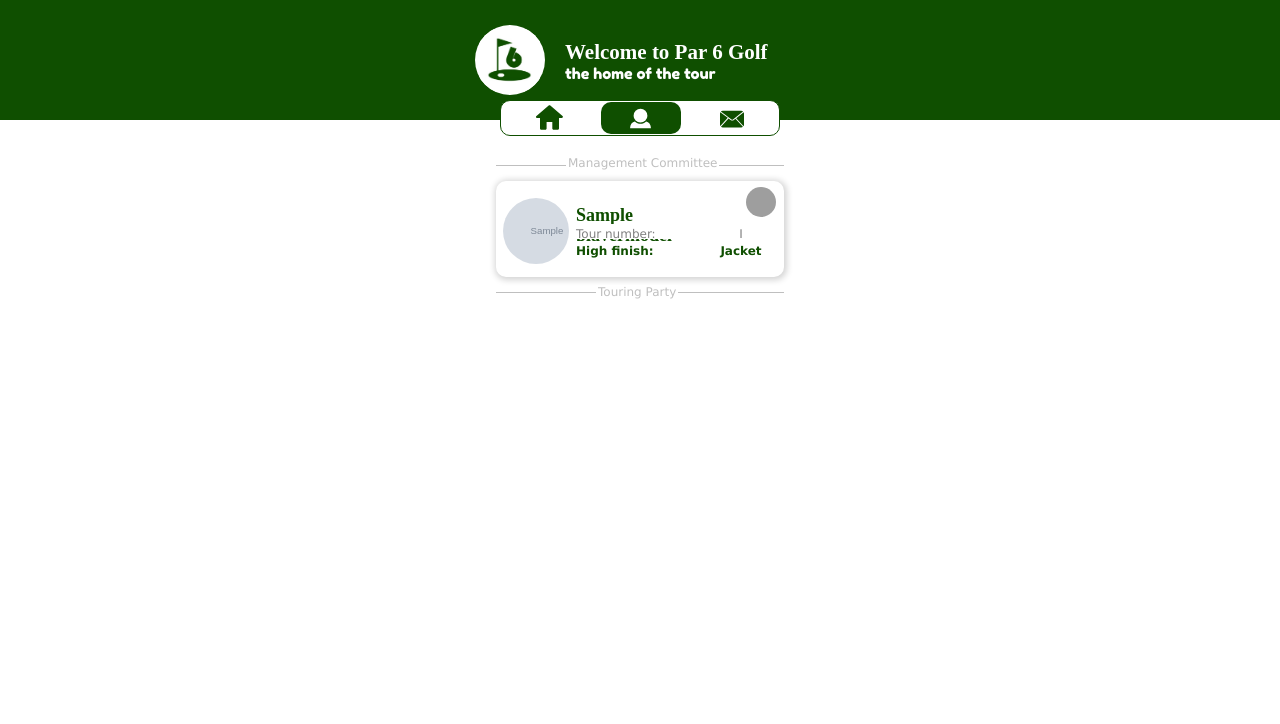
After one commit to dmhburke/par6golfhomepageGIT, a Django app: page /players in a window 1280 px wide. The commit adds this page. Shown: the top 724 px of the page. Run offline with Django 3.2, Linux system fonts and the light colour scheme; tables that the repository leaves empty hold one stand-in row (values such as "Sample post"); grey boxes marked "Sample" are stand-in pictures; some libraries are stand-ins or nearby versions; grey boxes are pictures that could not be loaded.

Commit message:
Update player pages

```diff
--- a/catalog/choices.py
+++ b/catalog/choices.py
@@ -5,3 +5,18 @@ STATUS_OPTIONS = (
     ("MAYBE", "Keep me informed"),
     ("NO", "Out"),
 )
+
+YES_NO = (
+    ("YES", "Yes"),
+    ("NO", "No"),
+)
+
+NATIONALITIES = (
+    ("American", "American"),
+    ("Australian", "Australian"),
+    ("British", "British"),
+    ("Canadian", "Canadian"),
+    ("New Zealand", "New Zealand"),
+    ("Swedish", "Swedish"),
+
+)
--- a/catalog/static/css/styles.css
+++ b/catalog/static/css/styles.css
@@ -1019,5 +1019,122 @@ select:focus, textarea:focus {
   top: 215px;
   left: 20px;
   border-radius: 10px;
+}
 
+/* === PLAYERS === */
+
+.mgmtCommitteeBox {
+  position: relative;
+  width: 80%;
+  margin: 20px auto;
+  border-top: 1px solid #BFBFBF;
+  border-bottom: 1px solid #BFBFBF;
+  padding: 0px 0px;
 }
+
+.touringPartyBox {
+  position: relative;
+  width: 80%;
+  margin: 20px auto;
+  padding: 0px 0px;
+}
+
+.mgmtCommitteeText {
+  height: 15px;
+  color: #BFBFBF;
+  background-color: white;
+  padding: 0px 2px;
+  position: absolute;
+  text-align: center;
+}
+
+#mgmtCommitteeTextHeader {
+  top: -10px;
+  left: 70px;
+}
+
+#mgmtCommitteeTextFooter {
+  bottom: -8px;
+  left: 100px;
+}
+
+.playerContentBox {
+  height: 96px;
+  width: 100%;
+  margin: 15px auto;
+  border-radius: 10px;
+  position: relative;
+}
+
+.playerContentImage {
+  height: 66px;
+  width: 66px;
+  border-radius: 100%;
+  background-color: grey;
+  position: absolute;
+  left: 7px;
+  top: 17px;
+}
+
+.playerContentRow {
+  position: absolute;
+  left: 80px;
+  height: 20px;
+  line-height: 20px;
+  width: 190px;
+}
+
+#playerNameDetails {
+  top: 24px;
+}
+
+#playerTourDetails {
+  top: 43px;
+  height: 15px;
+  background-color: none;
+}
+
+#playerHighFinishDetails {
+  top: 60px;
+  height: 15px;
+  background-color: none;
+  font-weight: bold;
+}
+
+.playerResultKey {
+  position: absolute;
+  left: 0px;
+  background-color: white;
+  height: 100%;
+  width: 150px;
+}
+
+.playerResultValue {
+  position:absolute;
+  right: 0px;
+  height: 100%;
+  width: 50px;
+  text-align: center;
+  color: grey;
+}
+
+#playerResultName {
+  font-weight: bold;
+  font-family: var(--brandfont);
+  font-size: 1.5rem;
+  color: var(--par6green);
+}
+
+#tourResultLabel, #finishResultLabel {
+  color: grey;
+}
+
+.playerNationality {
+  position: absolute;
+  height: 30px;
+  width: 30px;
+  border-radius: 100%;
+  background-color: grey;
+  right: -10px;
+  top: -18px;
+}
--- a/catalog/templates/landingpage.html
+++ b/catalog/templates/landingpage.html
@@ -14,10 +14,9 @@
 {% endblock %}
 
 {% block menuItemPlayers %}
-<!-- <a href="{% url 'register' %}"> -->
+<a href="{% url 'players' %}">
   <div class="menuIconHolder">
-  <img id=menuIconPlayer src="{% static 'icons/menuPlayerGreen.svg' %}"></div>
-<!-- </a> -->
+  <img id=menuIconPlayer src="{% static 'icons/menuPlayerGreen.svg' %}"></div></a>
 {% endblock %}
 
 {% block menuItemRegister %}
--- /dev/null
+++ b/catalog/templates/players.html
@@ -0,0 +1,88 @@
+{% extends "_basetemplate.html" %}
+
+{% block browserTitle %}
+
+{% endblock %}
+
+{% load static %}
+{% load humanize %}
+<!-- This block section defines the ACTIVE MENU ITEMS in the menu bar (adjusted for each) -->
+{% block menuItemHome %}
+<a href="{% url 'landingpage' %}">
+  <div class="menuIconHolder"> <!-- menuItemActive -->
+  <img id=menuIconHome src="{% static 'icons/menuHomeGreen.svg' %}"></div></a>
+{% endblock %}
+
+{% block menuItemPlayers %}
+<a href="{% url 'players' %}">
+  <div class="menuIconHolder menuItemActive">
+  <img id=menuIconPlayer src="{% static 'icons/menuPlayerWhite.svg' %}"></div></a>
+{% endblock %}
+
+{% block menuItemRegister %}
+<a href="{% url 'register' %}">
+  <div class="menuIconHolder">
+  <img id=menuIconRegister src="{% static 'icons/menuRegisterGreen.svg' %}"></div></a>
+{% endblock %}
+
+
+{% block content %}
+<div class="scrollContainer smoothScroll">
+<div class=contentBuffer20px></div>
+{% if mgmt_committee %}
+<div class=mgmtCommitteeBox>
+  <div class=mgmtCommitteeText id=mgmtCommitteeTextHeader>Management Committee</div>
+{% for player in mgmt_committee %}
+<div class="playerContentBox bigShadow">
+  <div class="playerContentImage" style="background-image: url({{player.image.url}}); background-size: cover"></div>
+  <div class="playerContentRow" id=playerNameDetails>
+    <div class=playerResultKey id="playerResultName">{{player.name}}</div>
+    <div class=playerNationality style="background-image: url({{player.nationality_flag}}); background-size: cover"></div>
+  </div>
+  <div class="playerContentRow" id=playerTourDetails>
+    <div class=playerResultKey id="tourResultLabel">Tour number:</div>
+    <div class=playerResultValue>{{player.roman_numerals}}</div>
+  </div>
+
+  {% if player.result_jacket == "Jacket" %}
+  <div class="playerContentRow" id=playerHighFinishDetails>
+    <div class="playerResultKey" id="finishResultLabel" style="color: var(--par6green)">High finish:</div>
+    <div class=playerResultValue style="color: var(--par6green)">{{player.result_jacket|ordinal}}</div>
+  </div>
+  {% else %}
+  <div class="playerContentRow" id=playerHighFinishDetails>
+    <div class=playerResultKey id="finishResultLabel">High finish:</div>
+    <div class=playerResultValue>{{player.result_jacket|ordinal}}</div>
+  </div>
+  {% endif %}
+</div>
+{% endfor %}
+<div class=mgmtCommitteeText id=mgmtCommitteeTextFooter>Touring Party</div>
+</div>
+{% endif %}
+
+{% for player in touring_party %}
+<div class=touringPartyBox>
+<div class="playerContentBox bigShadow">
+  <div class="playerContentImage" style="background-image: url({{player.image.url}}); background-size: cover"></div>
+  <div class="playerContentRow" id=playerNameDetails>
+    <div class=playerResultKey id="playerResultName">{{player.name}}</div>
+    <div class=playerNationality style="background-image: url({{player.nationality_flag}}); background-size: cover"></div>
+  </div>
+  <div class="playerContentRow" id=playerTourDetails>
+    <div class=playerResultKey id="tourResultLabel">Tour number:</div>
+    <div class=playerResultValue>{{player.roman_numerals}}</div>
+  </div>
+  <div class="playerContentRow" id=playerHighFinishDetails>
+    <div class=playerResultKey id="finishResultLabel">High finish:</div>
+    <div class=playerResultValue>{{player.result_jacket|ordinal}}</div>
+  </div>
+</div>
+</div>
+{% endfor %}
+
+<div class=contentBuffer20px></div>
+</div>
+
+
+{% endblock %}
--- a/catalog/templates/register.html
+++ b/catalog/templates/register.html
@@ -14,10 +14,9 @@
 {% endblock %}
 
 {% block menuItemPlayers %}
-<!-- <a href="{% url 'register' %}"> -->
+<a href="{% url 'players' %}">
   <div class="menuIconHolder">
-  <img id=menuIconPlayer src="{% static 'icons/menuPlayerGreen.svg' %}"></div>
-<!-- </a> -->
+  <img id=menuIconPlayer src="{% static 'icons/menuPlayerGreen.svg' %}"></div></a>
 {% endblock %}
 
 {% block menuItemRegister %}
@@ -60,7 +59,6 @@
   <div class=formSpotsRemainingText>spots remaining</div>
   </div>
 
-
 </div>
 
 {% endblock %}
--- a/catalog/templates/registersuccess.html
+++ b/catalog/templates/registersuccess.html
@@ -14,7 +14,7 @@
 {% endblock %}
 
 {% block menuItemPlayers %}
-<a href="{% url 'register' %}">
+<a href="{% url 'players' %}">
   <div class="menuIconHolder">
   <img id=menuIconPlayer src="{% static 'icons/menuPlayerGreen.svg' %}"></div></a>
 {% endblock %}
--- a/catalog/urls.py
+++ b/catalog/urls.py
@@ -4,6 +4,7 @@ from . import views
 urlpatterns = [
     path('', views.landingpage, name='landingpage'),
     path('register', views.register, name='register'),
+    path('players', views.players, name='players'),
     path('registersuccess', views.registersuccess, name='registersuccess')
 
 ]
--- a/catalog/views.py
+++ b/catalog/views.py
@@ -1,5 +1,6 @@
 from django.shortcuts import render
 from django.shortcuts import render, redirect
+from django.db.models import Sum, Count, Min
 
 
 #Import models here
@@ -282,6 +283,26 @@ def landingpage(request):
 
     return render(request,'landingpage.html',context=context)
 
+def players(request):
+
+    active_players = PlayerModel.objects.all().order_by('name')
+    mgmt_committee = PlayerModel.objects.filter(mgmt_committee="YES").order_by('-tour_number', 'high_finish', 'name')
+    touring_party = PlayerModel.objects.filter(mgmt_committee="NO").order_by('-tour_number', 'high_finish', 'name')
+
+    # tour_number = TourPlayerModel.objects.filter(tour_player__name="Daniel Burke").count()
+    # high_finish = list(TourPlayerModel.objects.filter(tour_player__name="Daniel Burke").aggregate(Min('tour_position')).values())[0]
+
+    context = {
+        'active_players': active_players,
+        'mgmt_committee': mgmt_committee,
+        'touring_party': touring_party,
+        # 'tour_number': tour_number,
+        # 'high_finish': high_finish,
+    }
+
+    return render(request, 'players.html', context=context)
+
+
 def register(request):
     """View that controls how players register for next tour"""
 
--- a/par6golfHomepage/settings.py
+++ b/par6golfHomepage/settings.py
@@ -47,6 +47,7 @@ INSTALLED_APPS = [
     'catalog.apps.CatalogConfig',
     'jquery',
     'storages',
+    'django.contrib.humanize',
 ]
 
 MIDDLEWARE = [
```
Also changed, not shown: catalog/admin.py (+17 -3 lines), catalog/models.py (+71 -5 lines), catalog/migrations/0007_auto_20191204_2334.py (added).
